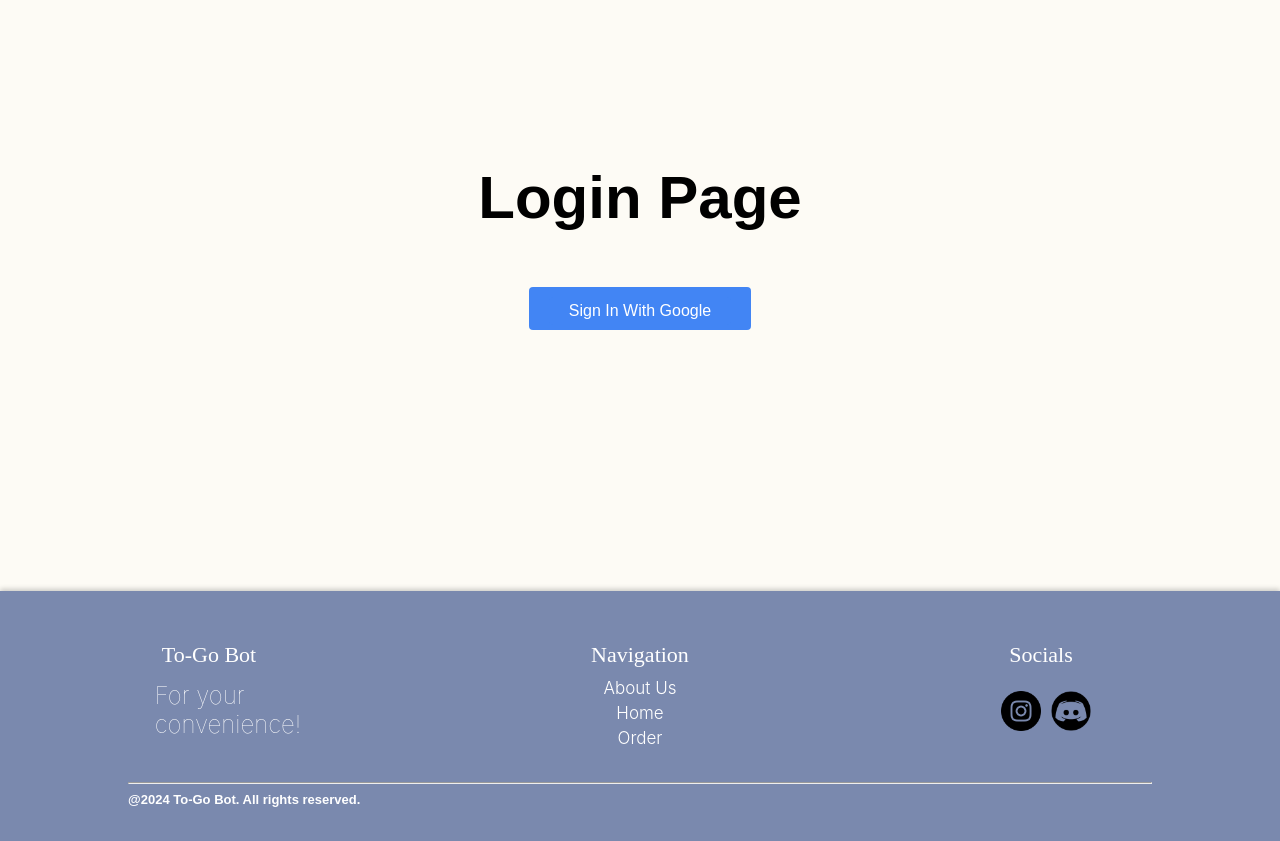
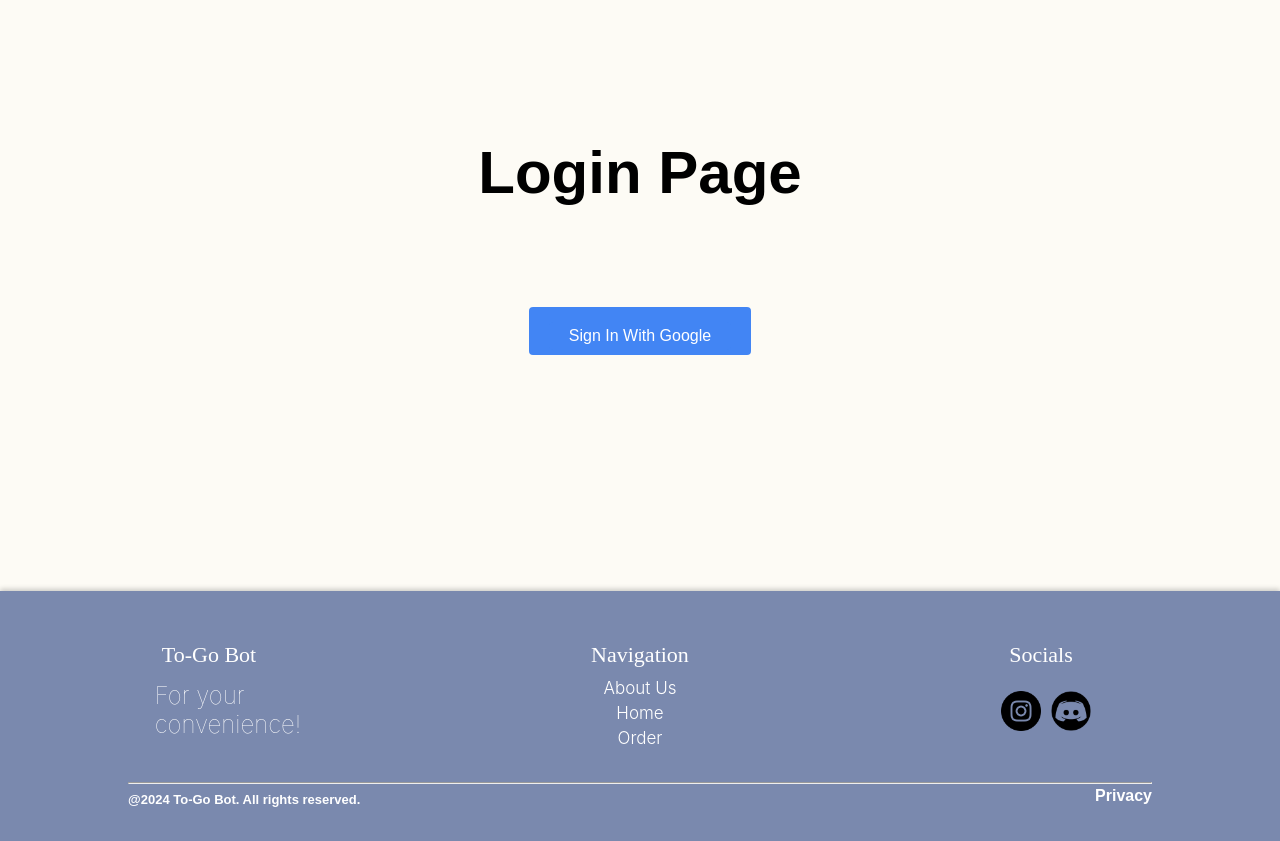
Before and after one commit to spring24pnmclass/frontend, a React (Vite) app: page /login in a window 1280 px wide. Shown: the part 200-1041 px from the top of the page. Built offline with nearby package versions, Linux system fonts and the light colour scheme; no server answers.

Commit message:
added privacy to footer

```diff
--- a/src/App.jsx
+++ b/src/App.jsx
@@ -1,7 +1,7 @@
 import { Route, Routes, Navigate } from "react-router-dom";
 import "./App.css";
 import { Navbar } from "./components/Navbar";
-import { Order, Home, About, Location, Login } from "./pages";
+import { Order, Home, About, Location, Login} from "./pages";
 import Footer from "./footer/footer";
 import { useState } from "react";
 
@@ -23,6 +23,7 @@ function App() {
           path="/login"
           element={<Login setUser={setUser} />}
         />
+
       </Routes>
       <Footer />
     </div>
--- a/src/components/Login.css
+++ b/src/components/Login.css
@@ -8,7 +8,7 @@ body, html {
 .title {
   font-size: 30px;
   margin-top: 10px;
-  margin-bottom: 50px;
+  margin-bottom: 90px;
 }
 
 .login-container {
@@ -19,4 +19,5 @@ body, html {
   width: 100%;
   height: calc(90vh - 20px); /* Adjusted height to make the page longer */
   /* margin-top: 200%; */ /* Adjust or remove this line */
+
 }
--- a/src/components/loginButton.css
+++ b/src/components/loginButton.css
@@ -6,7 +6,7 @@
   border-radius: 4px;
   cursor: pointer;
   font-size: 16px;
-  margin-top: 5px;
+  margin-top: 10px;
   transition: background-color 0.3s ease;
 }
 
--- a/src/footer/footer.css
+++ b/src/footer/footer.css
@@ -80,6 +80,12 @@
     margin-top: 20px;
 }
 
+.sb__footer-below-links a{
+    color: white; /* Set link color */
+    font-weight: 600;
+    text-decoration: none; /* Remove underline */
+    margin-top: 10px; /* Adjust spacing between h4 and links */
+}
 
 .socialmedia img {
     width: 40px; /* Set the width of the images */
--- a/src/footer/footer.jsx
+++ b/src/footer/footer.jsx
@@ -46,7 +46,9 @@ const Footer=()=> {
                             @{new Date().getFullYear()} To-Go Bot. All rights reserved.
                         </p>
                     </div>
-
+                    <div className="sb__footer-below-links">
+                        <a href="/privacy"><div><p>Privacy</p></div></a>
+                    </div>
                 </div>
             </div>
         </div>
```
